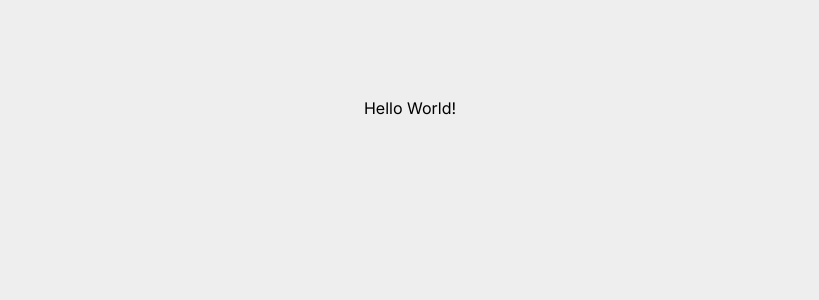
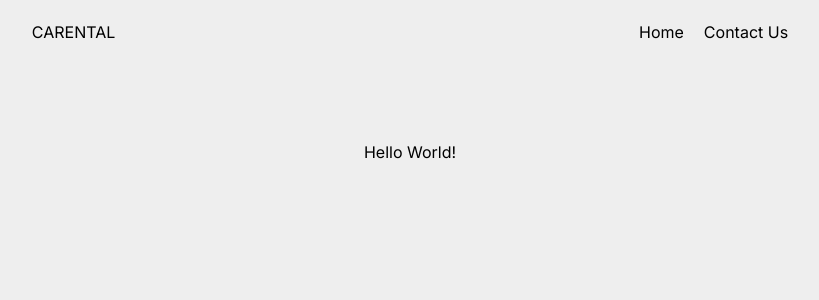
Before and after one commit to jkolodziejski01/car-rental-portfolio, a Next.js app: page / in a window 1280 px wide. Shown: the top 300 px of the page, without its empty margins (230-1049 px from the left). Built offline with nearby package versions, Linux system fonts and the light colour scheme.

Commit message:
started template added Navbar component.

```diff
--- a/app/layout.tsx
+++ b/app/layout.tsx
@@ -1,6 +1,7 @@
 import type { Metadata } from "next";
 import { Inter } from "next/font/google";
 import "./globals.css";
+import Navbar from "@/components/Navbar";
 
 const inter = Inter({ subsets: ["latin"] });
 
@@ -17,6 +18,7 @@ export default function RootLayout({
   return (
     <html lang="en">
       <body className={inter.className}>
+        <Navbar />
         {children}
       </body>
     </html>
--- /dev/null
+++ b/components/Navbar.tsx
@@ -0,0 +1,16 @@
+import React from 'react'
+
+const Navbar = () => {
+  return (
+    <div className='mt-5 flex items-center justify-around'>
+        <h1>CARENTAL</h1>
+        <div className="flex gap-5">
+            <h2>Home</h2>
+            <h2>Contact Us</h2>
+        </div>
+
+    </div>
+  )
+}
+
+export default Navbar
```
